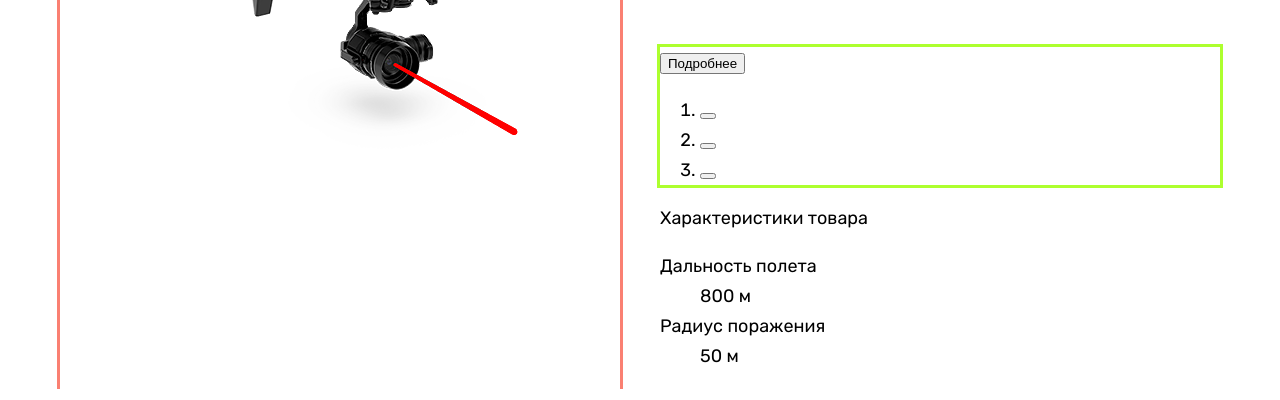
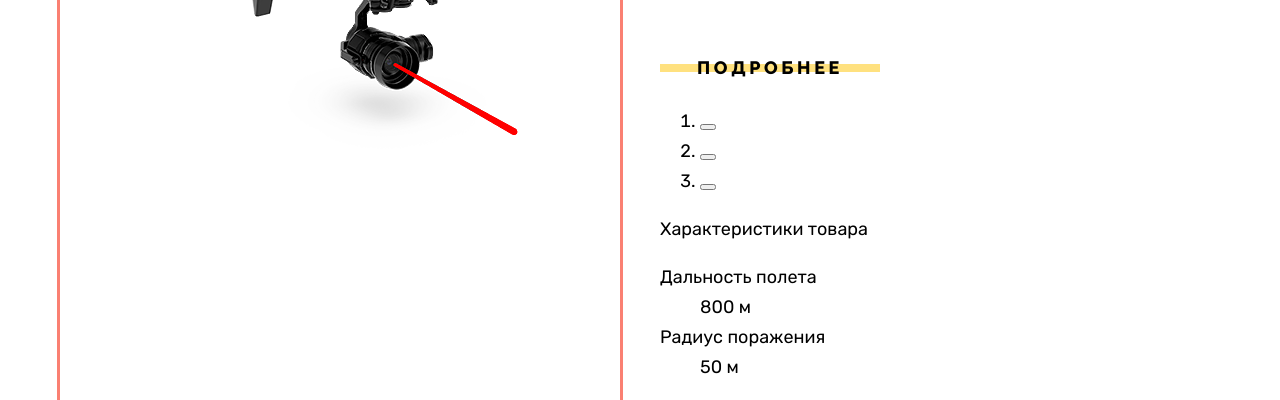
Before and after one commit to htmlacademy-htmlcss/1981559-device-34, a plain HTML site: page index.html in a window 1280 px wide. Shown: the part 497-897 px from the top of the page. Drawn offline with Linux system fonts and the light colour scheme.

Commit message:
Стиль кнопкам создан

```diff
--- a/index.html
+++ b/index.html
@@ -119,7 +119,7 @@
 
               <!-- Контейнер с кнопкой и точками перелистывания -->
             <div class="button-and-points">
-              <button class="slider-detailed-button">Подробнее</button>
+              <button class="slider-detailed-button button-with-strip">Подробнее</button>
               <ol class="slider-pagination">
                 <li class="slider-pagination-item">
                   <button class="slider-pagination-button slider-pagination-button-current" type="button">
--- a/styles/styles.css
+++ b/styles/styles.css
@@ -515,5 +515,53 @@ body {
 
 .button-and-points {
   margin-top: 50px;
-  outline: 3px solid greenyellow;
+  /* outline: 3px solid greenyellow; */
 }
+
+/* Стили кнопок с полоской в середине */
+.button-with-strip {
+  padding: 10px 0;
+  background-color: transparent;
+  border: none;
+  cursor: pointer;
+  font-family: "Raleway", sans-serif;
+  font-weight: 800;
+  font-size: 18px;
+  line-height: 21px;
+  letter-spacing: 0.2em;
+  text-transform: uppercase;
+  position: relative;
+}
+
+.button-with-strip::before {
+  position: absolute;
+  content: "";
+  width: 100%;
+  height: 8px;
+  top: 50%;
+  transform: translate(0, -50%);
+  background-color: #ffe17f;
+  z-index: -1;
+  display: flex;
+}
+
+.button-with-strip:hover {
+  background-color: #ffe17f;
+}
+
+.button-with-strip:active {
+  background-color: #ffcc33;
+}
+
+.button-with-strip:focus-visible {
+  outline: 2px solid #af4fff;
+}
+
+.button-with-strip:disabled {
+  opacity: 0.3;
+}
+
+/* Кнопка подробнее в слайдере */
+.slider-detailed-button {
+  min-width: 220px;
+}
```
